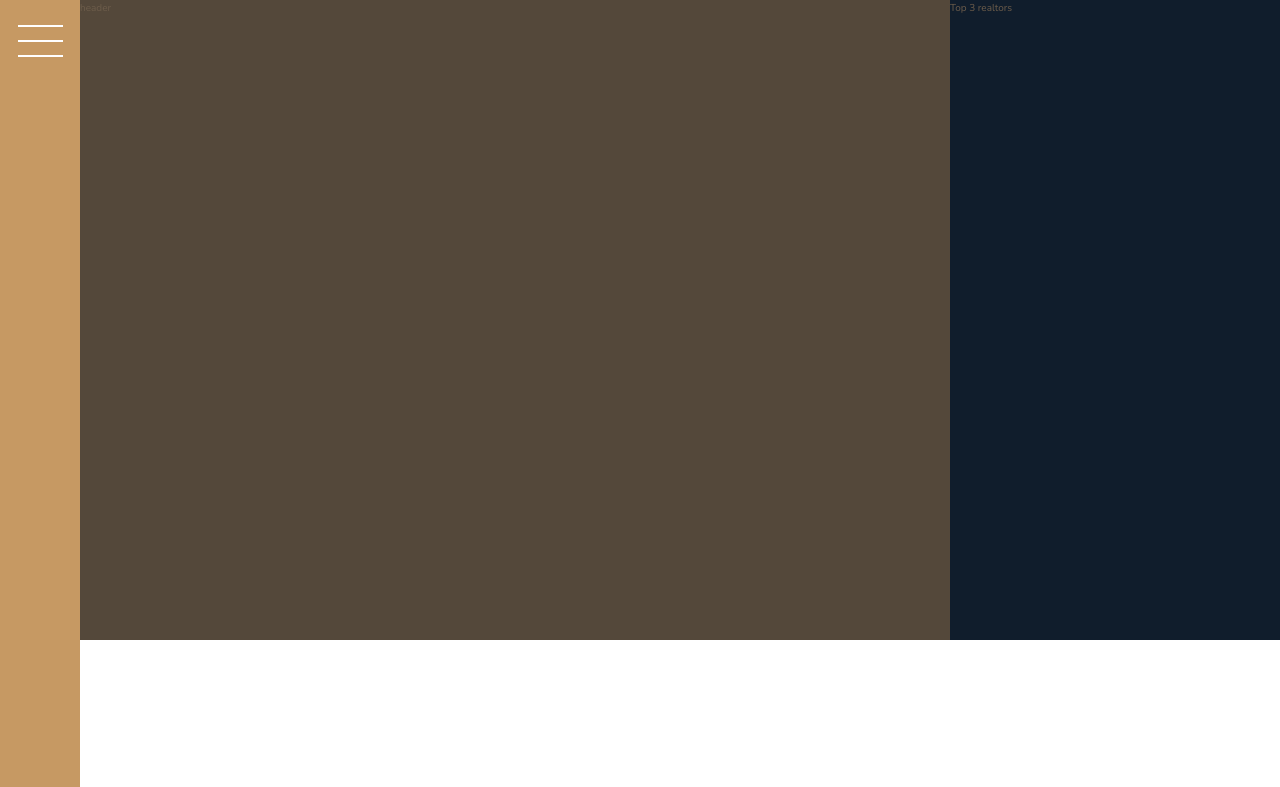
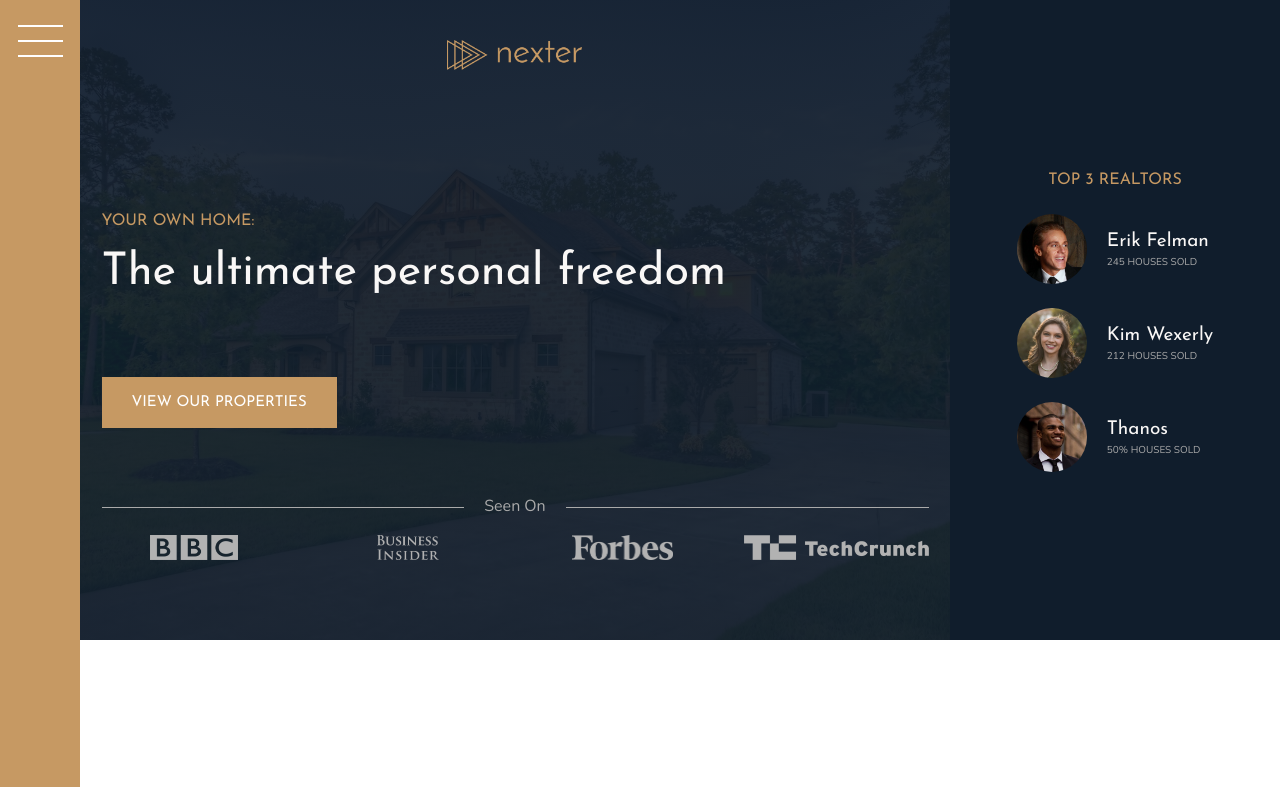
Before and after one commit to himankgoel/Nexter, a website: page index.html in a window 1280 px wide. Shown: the top 787 px of the page. Drawn offline with nearby package versions, Linux system fonts and the light colour scheme.

Commit message:
Completed project for desktop

```diff
--- a/index.html
+++ b/index.html
@@ -17,11 +17,38 @@
         </div>
 
         <header class="header">
-            header
+            <img src="./img/logo.png" alt="logo" class="header__logo">
+            <h3 class="heading-3">Your own home:</h3>
+            <h1 class="heading-1">The ultimate personal freedom</h1>
+            <button class="btn header__btn">view our properties</button>
+            <div class="header__seenon--text">seen on</div>
+            <div class="header__seenon--logos">
+                <img src="/img/logo-bbc.png" alt="BBC Logo">
+                <img src="/img/logo-bi.png" alt="BI Logo">
+                <img src="/img/logo-forbes.png" alt="Forbes Logo">
+                <img src="/img/logo-techcrunch.png" alt="TechCrunch Logo">
+            </div>
         </header>
 
         <div class="realtors">
-            Top 3 realtors
+            <h3 class="heading-3">Top 3 realtors</h3>
+            <div class="realtors__list">
+                <img src="./img/realtor-1.jpeg" alt="Realtor 1" class="realtors__img">
+                <div class="realtors__details">
+                    <div class="heading-4 heading-4--light">Erik Felman</div>
+                    <p class="realtors__sold">245 houses sold</p>
+                </div>
+                <img src="./img/realtor-2.jpeg" alt="Realtor 2" class="realtors__img">
+                <div class="realtors__details">
+                    <div class="heading-4 heading-4--light">Kim Wexerly</div>
+                    <p class="realtors__sold">212 houses sold</p>
+                </div>
+                <img src="./img/realtor-3.jpeg" alt="Realtor 3" class="realtors__img">
+                <div class="realtors__details">
+                    <div class="heading-4 heading-4--light">Thanos</div>
+                    <p class="realtors__sold">50% houses sold</p>
+                </div>
+            </div>
         </div>
 
         <section class="features">
--- a/sass/_header.scss
+++ b/sass/_header.scss
@@ -1,4 +1,49 @@
 .header{
     background-color: $color-grey-dark-1;
     grid-column: full-start / col-end 6;
+    background-image: linear-gradient(rgba($color-secondary,.93),rgba($color-secondary,.93)), url("../img/hero.jpeg");
+    background-size: cover;
+    background-position: center;
+    padding: 8rem;
+    padding-top: 4rem;
+    display: grid;
+    grid-template-rows: 1fr min-content 6rem 1fr;
+    grid-template-columns: max-content;
+    justify-content: center;
+    grid-gap: 1.5rem;
+    &__logo{
+        height: 3rem;
+        justify-self: center;
+    }
+    &__btn{
+        align-self: center;
+        justify-self: start;
+    }
+    &__seenon--text{
+        display: grid;
+        grid-template-columns: 1fr max-content 1fr;
+        grid-column-gap: 2rem;
+        align-items: center;
+        font-size: 1.6rem;
+        text-transform: capitalize;
+        color: $color-grey-light-2;
+        &::before,
+        &::after{
+            content: "";
+            height: 1px;
+            display: block;
+            background-color: currentColor;
+        }
+    }
+    &__seenon--logos{
+        display: grid;
+        grid-template-columns: repeat(4,1fr);
+        grid-gap: 3rem;
+        justify-items: center;
+        img{
+            height: 2.5rem;
+            filter: brightness(70%);
+        }
+    }
+
 }
--- a/sass/_realtors.scss
+++ b/sass/_realtors.scss
@@ -1,4 +1,28 @@
 .realtors{
     background-color: $color-secondary;
     grid-column: col-start 7 / full-end;
+    padding: 3rem;
+
+    display: grid;
+    align-content: center;
+    justify-content: center;
+    justify-items: center;
+    grid-row-gap: 2rem;
+    &__list{
+        display: grid;
+        grid-template-columns: min-content max-content;
+        grid-column-gap: 2rem;
+        grid-row-gap: 3vh;
+        align-items: center;
+    }
+    &__img{
+        width: 7rem;
+        border-radius: 50%;
+        display: block;
+    }
+    &__sold{
+        text-transform: uppercase;
+        color: $color-grey-light-2;
+        margin-top: -3px;
+    }
 }
--- a/sass/_typography.scss
+++ b/sass/_typography.scss
@@ -1,6 +1,12 @@
 %heading{
     font-family: $font-display;
     font-weight: 400;
+}
+.heading-1{
+    @extend %heading;
+    font-size: 4.5rem;
+    color: $color-grey-light-1;
+    line-height: 1;
 }
 .heading-2{
     @extend %heading;
```
Also changed, not shown: css/style.css.
